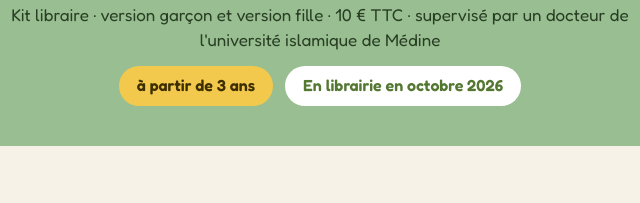
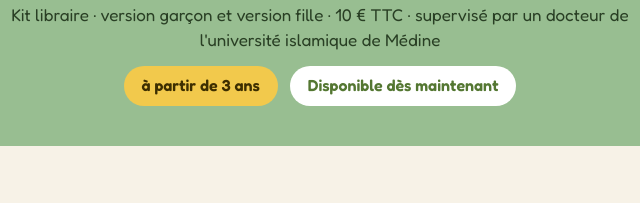
Before and after one commit to KarimBLG-SHJ/catalogue, a plain HTML site: page lapriere_kit/index.html in a window 1280 px wide. Shown: the part 426-629 px from the top of the page, 320-960 px from the left. Drawn offline with Linux system fonts and the light colour scheme.

Commit message:
Kit La Prière : 32 pages, couverture souple, disponible dès maintenant
Co-Authored-By: Claude Fable 5.2 <noreply@anthropic.com>

```diff
--- a/lapriere_kit/index.html
+++ b/lapriere_kit/index.html
@@ -1,7 +1,7 @@
 <!DOCTYPE html>
 <html lang="fr"><head><meta charset="utf-8"><meta name="viewport" content="width=device-width,initial-scale=1">
 <title>La Prière — kit libraire</title>
-<meta name="description" content="Kit libraire La Prière, éveil à l'islam pour les petits, version garçon et version fille : dossier, fiche A4, affiche, fiche distributeur, visuels HD. En librairie en octobre 2026.">
+<meta name="description" content="Kit libraire La Prière, éveil à l'islam pour les petits, version garçon et version fille : dossier, fiche A4, affiche, fiche distributeur, visuels HD. Disponible dès maintenant.">
 <meta name="robots" content="noindex">
 <link href="https://fonts.googleapis.com/css2?family=Fredoka:wdth,wght@75..125,300..700&display=swap" rel="stylesheet">
 <style>
@@ -62,7 +62,7 @@
   <div class="couvs"><img src="web/couverture-garcon.jpg" alt="Version garçon"><img src="web/couverture-fille.jpg" alt="Version fille"></div>
   <h1>Le premier livre de prière des tout-petits</h1>
   <p>Kit libraire · version garçon et version fille · 10 € TTC · supervisé par un docteur de l'université islamique de Médine</p>
-  <div><span class="age">à partir de 3 ans</span><span class="date">En librairie en octobre 2026</span></div>
+  <div><span class="age">à partir de 3 ans</span><span class="date">Disponible dès maintenant</span></div>
 </div></section>
 <main>
   <h2>Les outils</h2>
@@ -125,7 +125,7 @@
     <div class="card"><b>Les titres</b>
       <p>La Prière · version garçon · 10 € TTC · EAN 9782919843251</p>
       <p>La Prière · version fille · 10 € TTC · EAN 9782919843268</p>
-      <p style="margin-top:10px">Mise en vente en octobre 2026, date précise à confirmer. Éditeur · karim@hoo-pow.com</p></div>
+      <p style="margin-top:10px">Disponible dès maintenant. Éditeur · karim@hoo-pow.com</p></div>
   </div>
   <p class="droits">Visuels, textes et personnages © Éditions BDouin. Ils sont mis à disposition des libraires et distributeurs pour la communication et la promotion commerciale des titres « La Prière » uniquement. Toute autre utilisation, modification ou reproduction requiert l'accord écrit de l'éditeur.</p>
 </main>
```
Also changed, not shown: 6 other files.
